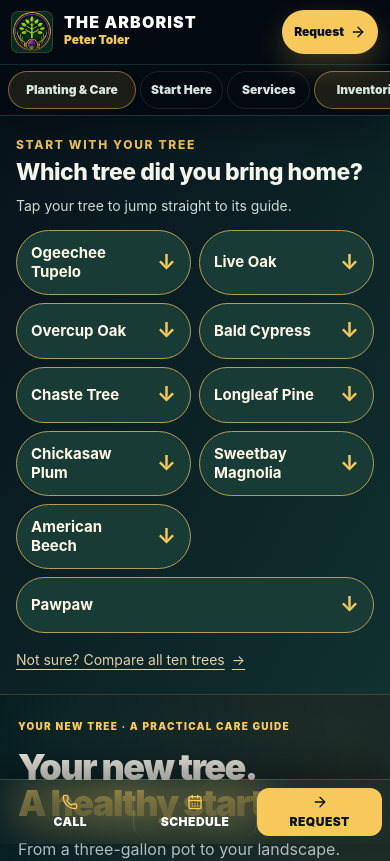
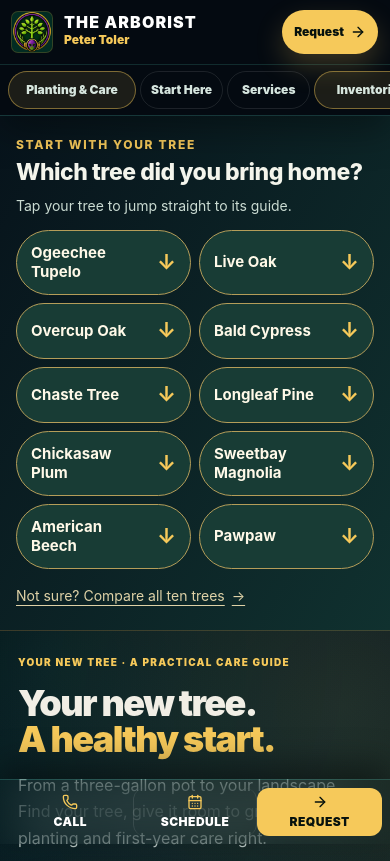
Before and after one commit to TheCryptoArborist/tree251, a Next.js app: page /plant in a window 390 px wide. Shown: the top 861 px of the page. Built offline with nearby package versions, Linux system fonts and the light colour scheme.

Commit message:
Balance ten species cards and buttons across mobile and desktop layouts

```diff
--- a/app/plant/inventory-care.css
+++ b/app/plant/inventory-care.css
@@ -2,7 +2,8 @@
 .plant-guide .inventory-notice{padding:16px 20px;margin:0 0 22px;border:1px solid rgba(246,201,90,.35);border-radius:14px;background:rgba(246,201,90,.045);color:var(--ink)}
 .plant-guide .inventory-notice strong{color:var(--amber)}
 .plant-guide .inventory-notice p{margin:6px 0 0;font-size:15px;line-height:1.65}
-.plant-guide .inventory-grid .tree-card{display:flex;flex-direction:column}
+.plant-guide .inventory-grid{display:grid;grid-template-columns:repeat(2,minmax(0,1fr))}
+.plant-guide .inventory-grid .tree-card,.plant-guide .inventory-grid .tree-card:nth-child(n+4),.plant-guide .inventory-grid .tree-card:last-child{display:flex;flex-direction:column;grid-column:auto;align-self:stretch}
 .plant-guide .inventory-grid .space-guidance{flex:1}
 .plant-guide .inventory-grid .tree-badge{white-space:normal;text-align:right;max-width:75%;line-height:1.4}
 .plant-guide .inventory-grid .tree-metrics strong{font-size:clamp(26px,3vw,36px)}
@@ -15,6 +16,6 @@
 .plant-guide .species-takeaway strong{max-width:180px}
 .plant-guide .inventory-exceptions{margin:18px 0;padding:17px 20px;border-left:3px solid var(--amber);background:rgba(246,201,90,.055);border-radius:0 12px 12px 0}
 .plant-guide .inventory-exceptions p{margin:0 0 10px}.plant-guide .inventory-exceptions p:last-child{margin:0}
-.plant-page .tree-picker-buttons a:last-child{grid-column:auto}
-@media(max-width:640px){.plant-guide .aftercare-priorities{grid-template-columns:1fr}.plant-guide .species-takeaway strong{max-width:none}.plant-page .tree-picker-inner{padding-top:16px;padding-bottom:8px}.plant-page .tree-picker-buttons a{min-height:52px}}
+.plant-page #choose-tree .tree-picker-buttons a:last-child{grid-column:auto}
+@media(max-width:640px){.plant-guide .inventory-grid,.plant-guide .aftercare-priorities{grid-template-columns:1fr}.plant-guide .species-takeaway strong{max-width:none}.plant-page .tree-picker-inner{padding-top:16px;padding-bottom:8px}.plant-page .tree-picker-buttons a{min-height:52px}}
 @media print{.plant-guide .inventory-notice,.plant-guide .inventory-exceptions,.plant-guide .aftercare-priorities article{background:white!important;color:#111!important;border-color:#aaa;break-inside:avoid}.plant-guide .inventory-notice strong,.plant-guide .inventory-aftercare h4,.plant-guide .aftercare-priorities h5,.plant-guide .aftercare-priorities p{color:#111!important}.plant-guide .aftercare-priorities{display:block}.plant-guide .aftercare-priorities article{margin-bottom:10px;padding:8px 10px}.plant-guide .aftercare-priorities h5{font-size:11pt}.plant-guide .aftercare-priorities p{font-size:9pt}.plant-guide .inventory-aftercare{break-inside:auto}.plant-guide .inventory-notice p{font-size:9pt}}
```
